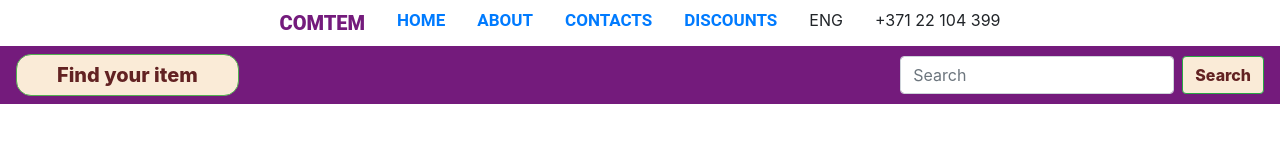
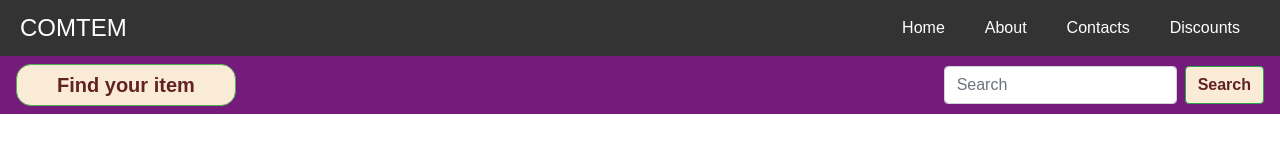
Before and after one commit to daniilsonufrijuks/COMTEM-WEB, a plain HTML site: page src/html/home/index.html in a window 1280 px wide. Drawn offline with Linux system fonts and the light colour scheme.

Commit message:
new files and menu updated

```diff
--- /dev/null
+++ b/example/style.css
@@ -0,0 +1,84 @@
+/* Resetting some default styles */
+body, ul {
+    margin: 0;
+    padding: 0;
+    box-sizing: border-box;
+}
+
+body {
+    font-family: Arial, sans-serif;
+}
+
+header {
+    display: flex;
+    justify-content: space-between;
+    align-items: center;
+    background-color: #333;
+    padding: 10px 20px;
+    color: white;
+}
+
+.logo {
+    font-size: 24px;
+}
+
+nav {
+    display: flex;
+}
+
+nav ul {
+    list-style-type: none;
+    display: flex;
+}
+
+nav ul li {
+    margin: 0 10px;
+}
+
+nav ul li a {
+    color: white;
+    text-decoration: none;
+    padding: 5px 10px;
+    display: block;
+}
+
+nav ul li a:hover {
+    background-color: #555;
+    border-radius: 5px;
+}
+
+.menu-toggle {
+    display: none;
+    font-size: 24px;
+    cursor: pointer;
+}
+
+@media (max-width: 768px) {
+    nav ul {
+        display: none;
+        flex-direction: column;
+        width: 100%;
+        background-color: #333;
+        position: absolute;
+        top: 60px;
+        left: 0;
+    }
+
+    nav ul.active {
+        display: flex;
+    }
+
+    .menu-toggle {
+        display: block;
+    }
+
+    nav ul li {
+        margin: 10px 0;
+    }
+
+    nav ul li a {
+        padding: 10px;
+        display: block;
+        text-align: center;
+    }
+}
--- /dev/null
+++ b/src/css/menuestyle.css
@@ -0,0 +1,84 @@
+/* Resetting some default styles */
+body, ul {
+    margin: 0;
+    padding: 0;
+    box-sizing: border-box;
+}
+
+body {
+    font-family: Arial, sans-serif;
+}
+
+header {
+    display: flex;
+    justify-content: space-between;
+    align-items: center;
+    background-color: #333;
+    padding: 10px 20px;
+    color: white;
+}
+
+.logo {
+    font-size: 24px;
+}
+
+nav {
+    display: flex;
+}
+
+nav ul {
+    list-style-type: none;
+    display: flex;
+}
+
+nav ul li {
+    margin: 0 10px;
+}
+
+nav ul li a {
+    color: white;
+    text-decoration: none;
+    padding: 5px 10px;
+    display: block;
+}
+
+nav ul li a:hover {
+    background-color: #555;
+    border-radius: 5px;
+}
+
+.menu-toggle {
+    display: none;
+    font-size: 24px;
+    cursor: pointer;
+}
+
+@media (max-width: 768px) {
+    nav ul {
+        display: none;
+        flex-direction: column;
+        width: 100%;
+        background-color: #333;
+        position: absolute;
+        top: 60px;
+        left: 0;
+    }
+
+    nav ul.active {
+        display: flex;
+    }
+
+    .menu-toggle {
+        display: block;
+    }
+
+    nav ul li {
+        margin: 10px 0;
+    }
+
+    nav ul li a {
+        padding: 10px;
+        display: block;
+        text-align: center;
+    }
+}
--- a/src/css/style.css
+++ b/src/css/style.css
@@ -10,6 +10,14 @@
     font-size: 17px;
     font-weight: 700;
     color: #37ae4e !important;
+}
+
+.lang {
+    font-family: 'Roboto', sans-serif;
+    font-size: 17px;
+    font-weight: 700;
+    color: #37ae4e;
+    text-align: right;
 }
 
 .navbar {
--- a/src/html/home/index.html
+++ b/src/html/home/index.html
@@ -5,39 +5,32 @@
     <meta name="viewport" content="width=device-width, initial-scale=1.0">
     <meta http-equiv="X-UA-Compatible" content="ie=edge">
     <link rel="stylesheet" href="../../css/style.css">
+    <link rel="stylesheet" href="../../../lib/css/bootstrap.min.css">
+    <link rel="stylesheet" href="../../css/menuestyle.css">
 
 
     <script src="../../../lib/js/jquery-3.3.1.slim.min.js" defer></script>
     <script src="../../../lib/js/popper.min.js" async></script>
-    <link rel="stylesheet" href="../../../lib/css/bootstrap.min.css">
     <script src="../../../lib/js/bootstrap.min.js" defer></script>
+    <script src="../../js/menu.js" defer></script>
 
     <title>Document</title>
 </head>
 <body>
-    <ul class="nav justify-content-center top">
-        <li class="nav-item fonthead">
-            <a class="nav-link">COMTEM</a>
-        </li>
-        <li class="nav-item links">
-          <a class="nav-link" href="../home/index.html">HOME</a>
-        </li>
-        <li class="nav-item links">
-          <a class="nav-link active" href="../home/about.html">ABOUT</a>
-        </li>
-        <li class="nav-item links">
-          <a class="nav-link" href="../home/contacts.html">CONTACTS</a>
-        </li>
-        <li class="nav-item links">
-          <a class="nav-link" href="../home/discounts.html">DISCOUNTS</a>
-        </li>
-        <li class="nav-item lang">
-            <a class="nav-link">ENG</a>
-        </li>
-        <li class="nav-item number">
-            <a class="nav-link">+371 22 104 399</a>
-        </li>
+  <header>
+    <div class="logo">COMTEM</div>
+    <nav>
+      <ul id="menu">
+        <li><a href="../home/index.html">Home</a></li>
+        <li><a href="../home/about.html">About</a></li>
+        <li><a href="../home/contacts.html">Contacts</a></li>
+        <li><a href="../home/discounts.html">Discounts</a></li>
       </ul>
+    </nav>
+    <div class="menu-toggle" id="menu-toggle">
+        &#9776; <!-- This is a hamburger menu icon -->
+    </div>
+  </header>
 
   <nav class="navbar navbar-light navbar">
     <a class="navbar-brand navtxt">Find your item</a>
--- /dev/null
+++ b/src/js/menu.js
@@ -0,0 +1,6 @@
+
+// Menu toggle script for mobile view
+document.getElementById('menu-toggle').addEventListener('click', function() {
+    const menu = document.getElementById('menu');
+    menu.classList.toggle('active');
+});
```
Also changed, not shown: example/index.html (added, +37 -0 lines). Lines whose indentation alone changed are shown as unchanged.
